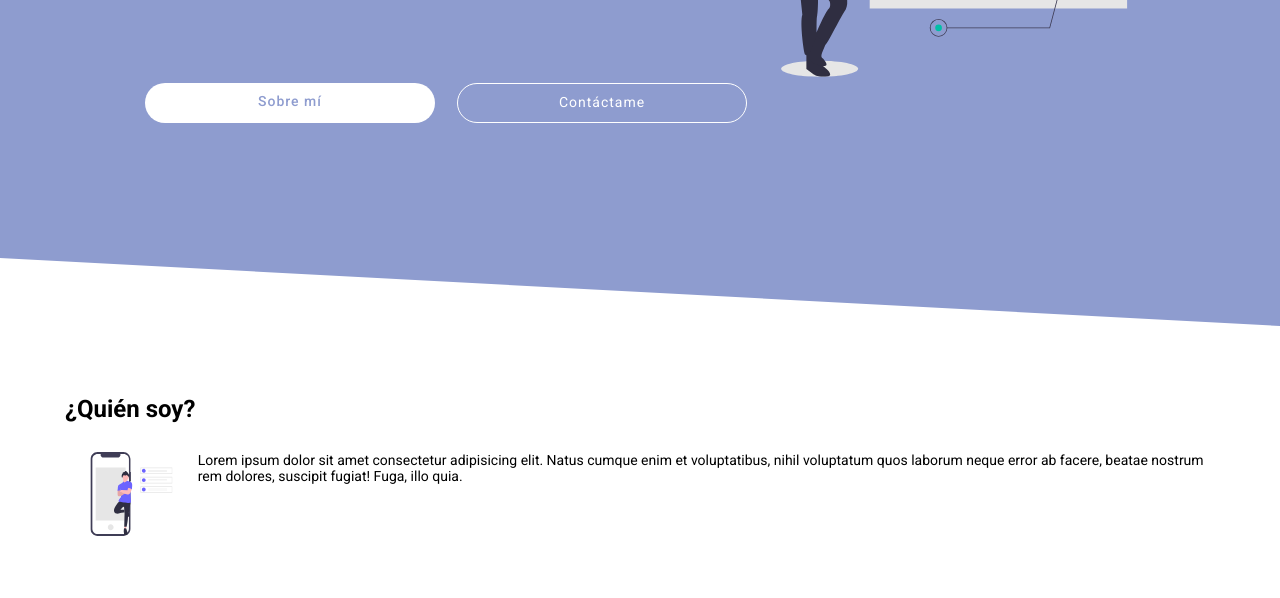
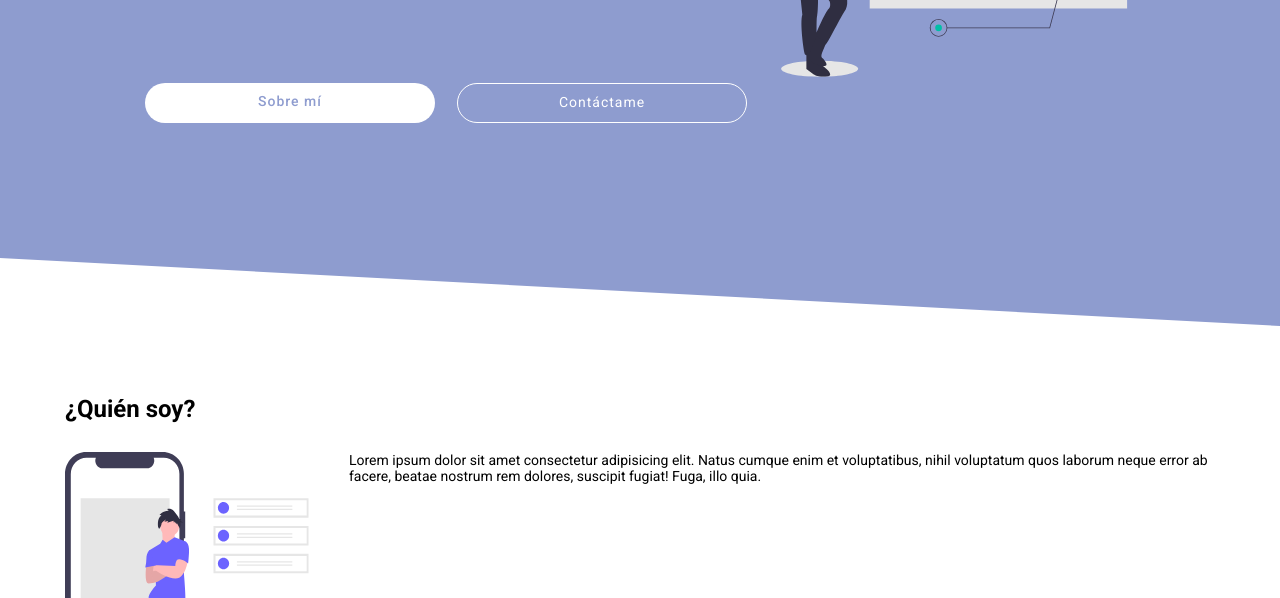
Before and after one commit to Versallesz/Versallesz.github.io, a plain HTML site: page index.html in a window 1280 px wide. Shown: the part 354-952 px from the top of the page. Drawn offline with Linux system fonts and the light colour scheme.

Commit message:
ajustando SVG con texto en main

```diff
--- a/css/desktop.css
+++ b/css/desktop.css
@@ -26,8 +26,7 @@ header {
   font-weight: 300;
 }
 
-.header--img-container img,
-.ilustracion-svg {
+.header--img-container img {
   width: 355px;
   height: 296.15px;
 }
@@ -47,6 +46,7 @@ header {
 
 .main--info {
   text-align: left;
+  margin-bottom: 100px;
 }
 
 .mis-habilidades,
@@ -61,7 +61,15 @@ header {
   width: 100%;
   order: 2;
 }
+
+.main--info .ilustracion-svg {
+  width: 22%;
+  margin-right: 40px;
+  height: 250px;
+}
+
 /*** HABILIDADES ***/
 .mis-habilidades {
   order: 3;
+  margin: 63px;
 }
```
